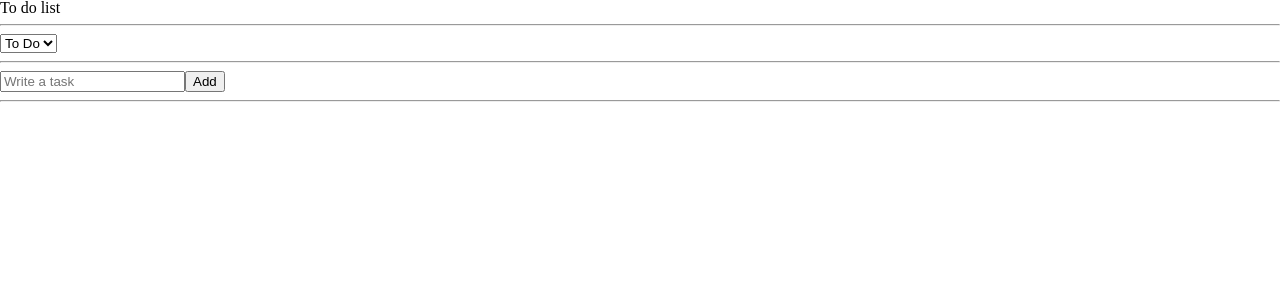
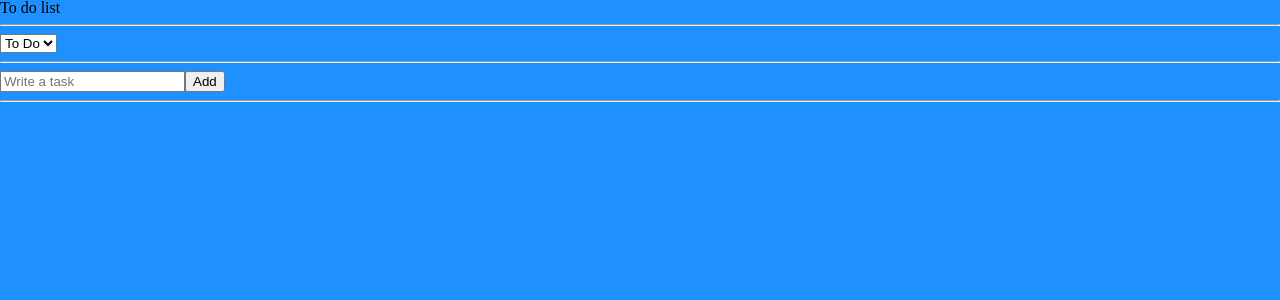
Before and after one commit to nujeyh/simple-kanban-board, a React (Create React App) app: page / in a window 1280 px wide. Shown: the top 300 px of the page. Built offline with nearby package versions, Linux system fonts and the light colour scheme.

Commit message:
💄 Add colors

```diff
--- a/src/styles/styled.d.ts
+++ b/src/styles/styled.d.ts
@@ -5,8 +5,9 @@ declare module "styled-components" {
     borderRadius: string;
 
     colors: {
-      main: string;
-      secondary: string;
+      backgroundColor: string;
+      board: string;
+      card: string;
     };
   }
 }
--- a/src/styles/theme.ts
+++ b/src/styles/theme.ts
@@ -1,10 +1,11 @@
 import { DefaultTheme } from "styled-components";
 
 export const lightTheme: DefaultTheme = {
-  borderRadius: "5px",
+  borderRadius: "10px",
 
   colors: {
-    main: "cyan",
-    secondary: "magenta",
+    backgroundColor: "dodgerblue",
+    board: "gainsboro",
+    card: "white",
   },
 };
```
